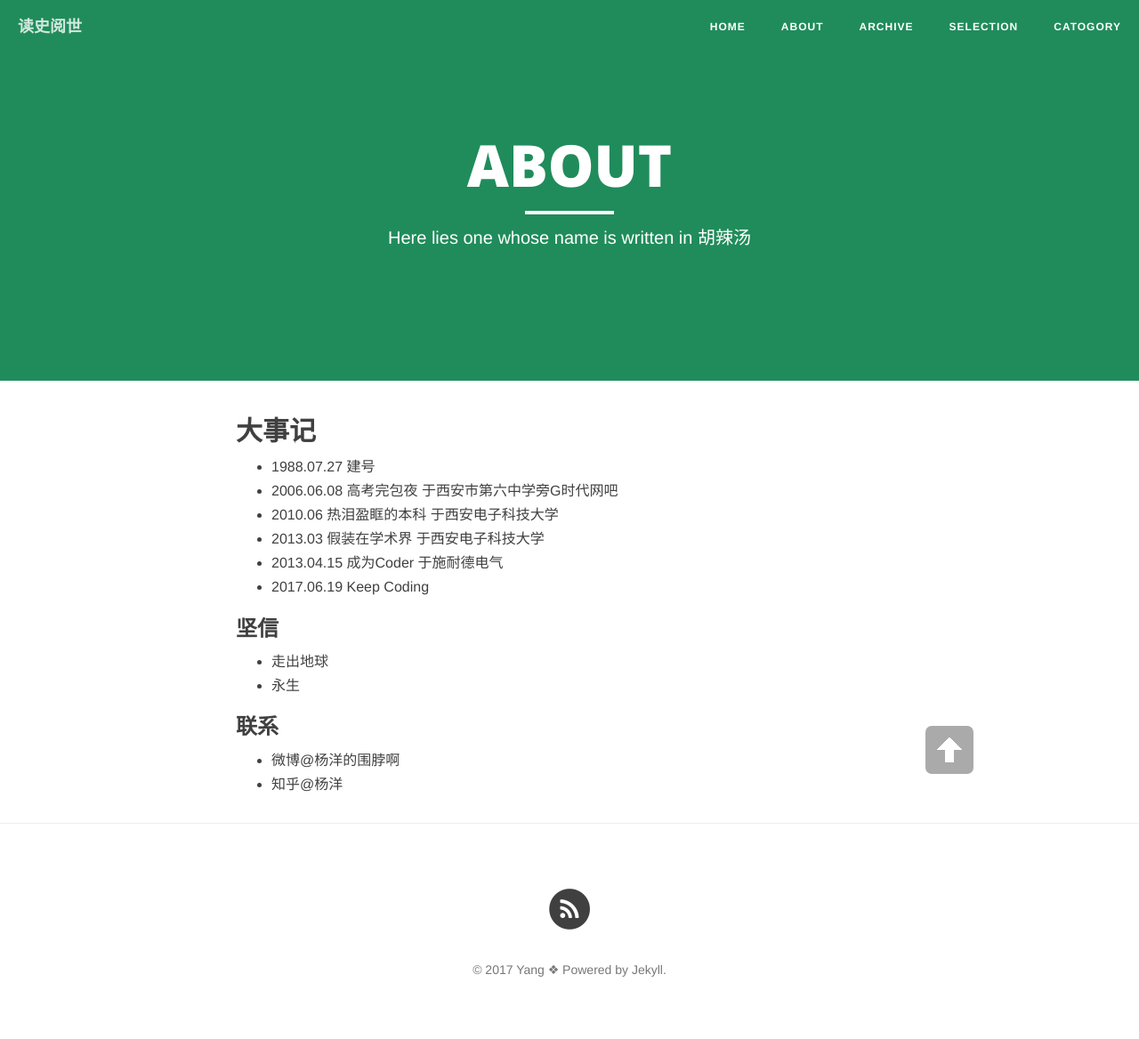
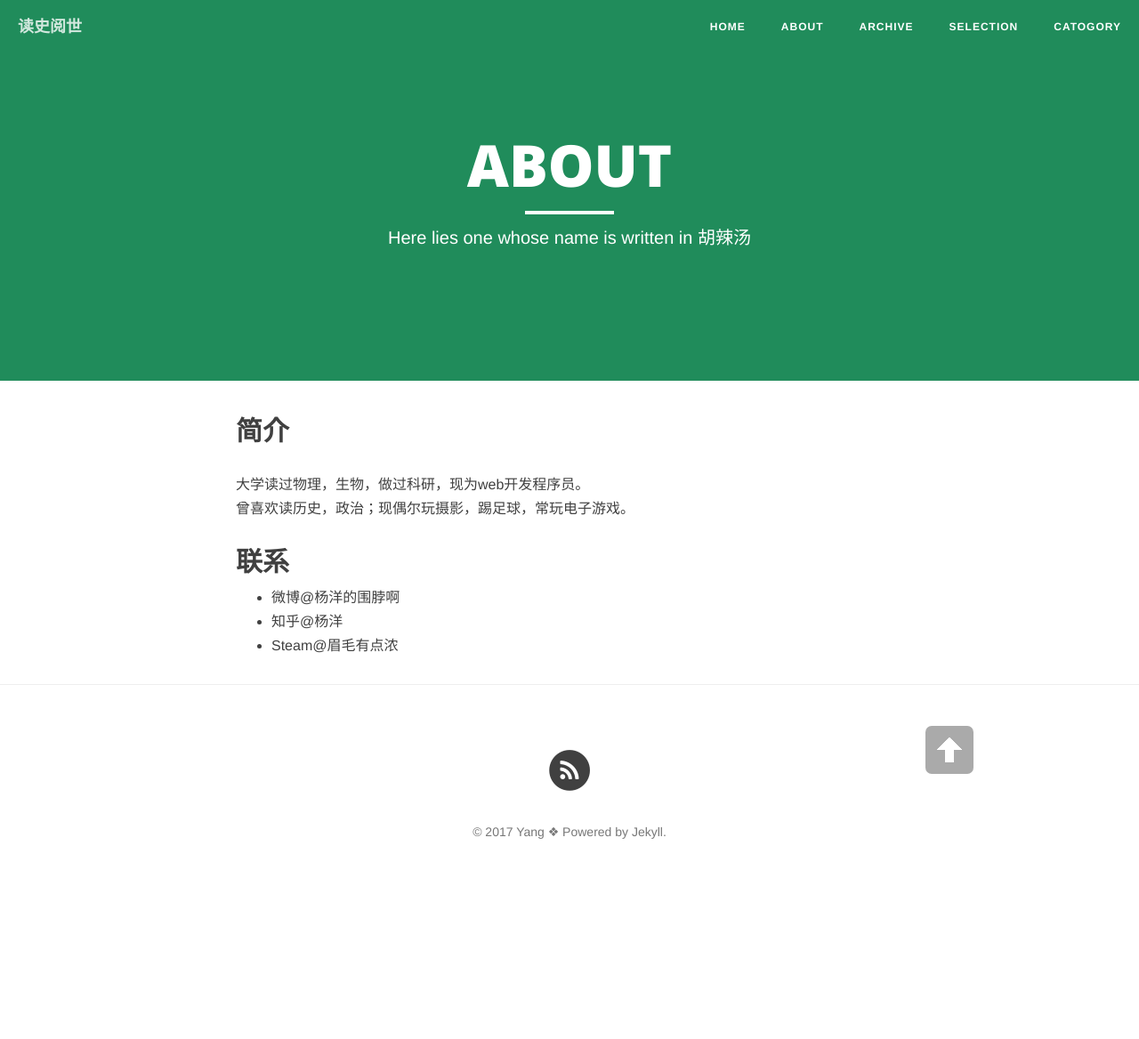
Before and after one commit to yangyangxian/yangyangxian.github.io, a Jekyll site: the page built from about.md, in a window 1280 px wide. Shown: the whole page at 89% size. Built offline with Jekyll 4.4.1, drawn with Linux system fonts in a browser that asks for light colours; nearby versions of some CDN libraries; after the commit the page ends 1013 px from its top, so only the background shows below that.

```diff
--- /dev/null
+++ b/_data/members.csv
@@ -0,0 +1,4 @@
+name,github
+Eric Mill,konklone
+Parker Moore,parkr
+Liu Fengyun,liufengyun
--- a/about.md
+++ b/about.md
@@ -4,19 +4,11 @@ title: "ABOUT"
 description: "Here lies one whose name is written in 胡辣汤"
 header-img: "img/green.jpg"
 ---
-## 大事记
-- 1988.07.27 建号
-- 2006.06.08 高考完包夜 于西安市第六中学旁G时代网吧
-- 2010.06    热泪盈眶的本科 于西安电子科技大学
-- 2013.03    假装在学术界 于西安电子科技大学
-- 2013.04.15 成为Coder 于施耐德电气
-- 2017.06.19 Keep Coding
+## 简介
+大学读过物理，生物，做过科研，现为web开发程序员。
+曾喜欢读历史，政治；现偶尔玩摄影，踢足球，常玩电子游戏。
 
-### 坚信
-- 走出地球
-- 永生
-
-### 联系
-
+## 联系
 - [微博@杨洋的围脖啊](http://weibo.com/2003457565)
 - [知乎@杨洋](http://www.zhihu.com/people/yang-yang-8)
+- [Steam@眉毛有点浓](http://steamcommunity.com/id/yangyoungyang/)
```
Also changed, not shown: _posts/2017-07-18-test.md (+11 -0 lines).
